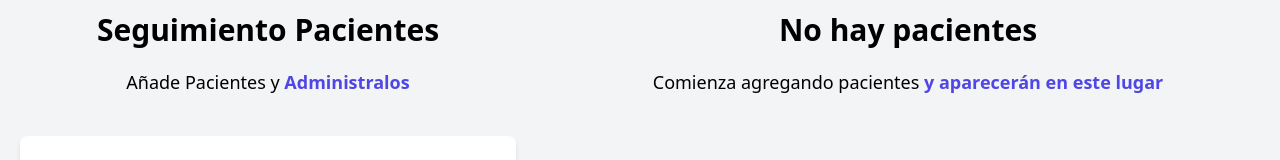
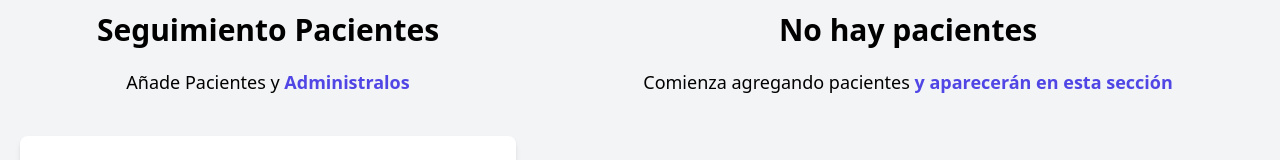
Before and after one commit to Brian-David-01/CITAS-REACT-VITE, a React (Vite) app: page / in a window 1280 px wide. Shown: the part 196-356 px from the top of the page. Built offline with nearby package versions, Linux system fonts and the light colour scheme.

Commit message:
Update ListadoPacientes.jsx

```diff
--- a/src/components/ListadoPacientes.jsx
+++ b/src/components/ListadoPacientes.jsx
@@ -27,7 +27,7 @@ const ListadoPacientes = ({pacientes, setPaciente, eliminarPaciente}) => {
           <h2 className='font-black text-3xl text-center'>No hay pacientes</h2>
           <p className='text-lg mt-5 mb-10 text-center'>
               Comienza agregando pacientes {''}
-            <span className='text-indigo-600 font-bold'>y aparecerán en este lugar</span>
+            <span className='text-indigo-600 font-bold'>y aparecerán en esta sección</span>
           </p>
         </>
       )}
```
